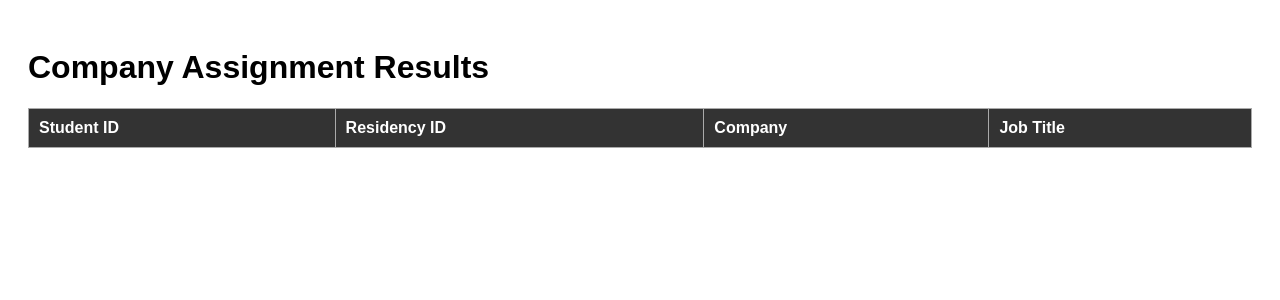
After one commit to SyedFahimRahman/B4Epic, a Flask app: page /allocation-results in a window 1280 px wide. The commit adds this page. Shown: the top 300 px of the page. Run offline with Flask 3, Linux system fonts and the light colour scheme; lists and menus that the app fills with data are empty.

Commit message:
Trying to work on allocation

```diff
--- a/app.py
+++ b/app.py
@@ -1,13 +1,15 @@
 from flask import Flask, redirect, url_for, render_template, session, flash, request
 from functools import wraps
 
-from allocation import run_allocation
+from assignment import get_allocation_details
 
 from flask_sqlalchemy import SQLAlchemy
 from flask_migrate import Migrate
 from config import Config
 
 from api import api_bp
+from models import *
+
 
 # Blueprints (optional modular organization)
 from flask import Blueprint
@@ -77,6 +79,7 @@ def login():
                     return render_template("login.html")
                 session["email"] = email
                 session["role"] = user.role
+                session["student_id"] = user.id
                 return redirect(url_for("index"))
         flash("Invalid credentials.")
     return render_template("login.html")
@@ -179,18 +182,14 @@ def admin_panel():
     pending_users = User.query.filter_by(is_approved=False).all()
     return render_template("admin.html", pending_users=pending_users)
 
-
-
-#  creating route for allocation function of residency assignment
 # ----------------- Allocation Routes -----------------
-@app.route('/run-allocation')
+"""@app.route('/run-allocation')
 def run_allocation_route():
     result = run_allocation(round_number=1)
     return result
+"""
 
-
-# creating route for company assignments
-
+# ----------------- Company Assignments -----------------
 @app.route('/view-assignments')
 def view_assignments():
     assignments = CompanyAssignment.query.all()
@@ -318,12 +317,8 @@ def list_residencies():
 @app.route('/student/rank_residencies', methods=['GET', 'POST'])
 @student_required
 def rank_residencies():
-    if session.get('role') != 'student':
-        flash("You must be logged in as a student.")
-        return redirect(url_for('login'))
-
     student_id = session.get('student_id')
-    positions = ResidencyPosition.query.all()  # Or filter as needed
+    positions = ResidencyPosition.query.all()
 
     if request.method == 'POST':
         position_order_str = request.form.get('position_order', '')
@@ -333,24 +328,52 @@ def rank_residencies():
 
         position_ids = position_order_str.split(',')
 
-        # Delete old rankings
+        # Delete old rankings for this student
         Ranking.query.filter_by(student_id=student_id).delete()
 
         # Add new rankings
         for rank, pos_id in enumerate(position_ids, start=1):
-            ranking = Ranking(student_id=student_id, residency_id=int(pos_id), rank_score=rank)
+            pos = ResidencyPosition.query.get(int(pos_id))
+            if pos is None:
+                continue
+            ranking = Ranking(
+                student_id=student_id,
+                company_id=pos.company_id,
+                residency_id=pos.id,
+                rank_score=rank
+            )
             db.session.add(ranking)
 
         db.session.commit()
-        flash("Your rankings have been saved!")
-        return redirect(url_for('rank_residencies'))
+        flash("Your rankings have been saved!")   # Flash message here
+
+        return redirect(url_for('index'))  # Redirect to home after submit
 
     return render_template('rank_residencies.html', positions=positions)
+"""@app.route('/run-allocation', methods=["POST"])
+def run_allocate_students():
+    # Check if the user is admin
+    if session.get("role") != "admin":
+        flash("Admin access only.")
+        return redirect(url_for("login"))
 
-from functools import wraps
-from flask import session, redirect, url_for, flash
+    try:
+        result = allocate_students()
+        flash("Allocation complete.")
+    except Exception as e:
+        flash(f"Error during allocation: {str(e)}")
 
+    return redirect(url_for("admin_panel"))
+@app.route('/allocations')
+def show_allocations():
+    data = get_allocation_details()
+    return render_template('allocation_results.html', allocations=data)
+"""
+from flask import jsonify
 
+from assignment import get_allocation_details
 
-if __name__ == "__main__":
-    app.run(debug=True)
+@app.route("/allocation-results")
+def show_allocations():
+    allocations = get_allocation_details()
+    return render_template("allocation_results.html", allocations=allocations)
--- /dev/null
+++ b/assignment.py
@@ -0,0 +1,24 @@
+from models import CompanyAssignment, ResidencyPosition
+from sqlalchemy.orm import joinedload
+
+def get_allocation_details():
+    allocations = CompanyAssignment.query.options(
+        joinedload(CompanyAssignment.student),
+        joinedload(CompanyAssignment.residency).joinedload(ResidencyPosition.company),
+        joinedload(CompanyAssignment.company)
+    ).all()
+
+    result = []
+    for alloc in allocations:
+        student = alloc.student
+        residency = alloc.residency
+        company = residency.company if residency else None
+
+        result.append({
+            'student_id': student.id if student else 'N/A',
+            'residency_id': residency.id if residency else 'N/A',
+            'company_name': company.name if company else 'N/A',
+            'job_title': residency.title if residency else 'N/A',
+        })
+
+    return result
--- a/templates/admin.html
+++ b/templates/admin.html
@@ -54,4 +54,9 @@
     </div>
   </div>
 </div>
+
+    <form action="{{ url_for('run_allocate_students') }}" method="POST" style="margin-top: 20px;">20px;">
+    <button type="submit" class="btn btn-primary">Run Allocation</button>
+</form>
+
 {% endblock %}
--- /dev/null
+++ b/templates/allocation_results.html
@@ -0,0 +1,53 @@
+<!DOCTYPE html>
+<html lang="en">
+<head>
+    <meta charset="UTF-8">
+    <title>Allocation Results</title>
+    <style>
+        body {
+            font-family: Arial, sans-serif;
+            padding: 20px;
+        }
+        table {
+            width: 100%;
+            border-collapse: collapse;
+            margin-top: 20px;
+        }
+        th, td {
+            border: 1px solid #aaa;
+            padding: 10px;
+            text-align: left;
+        }
+        th {
+            background-color: #333;
+            color: white;
+        }
+        tr:nth-child(even) {
+            background-color: #f4f4f4;
+        }
+    </style>
+</head>
+<body>
+    <h1>Company Assignment Results</h1>
+    <table>
+        <thead>
+            <tr>
+                <th>Student ID</th>
+                <th>Residency ID</th>
+                <th>Company</th>
+                <th>Job Title</th>
+            </tr>
+        </thead>
+        <tbody>
+            {% for alloc in allocations %}
+                <tr>
+                    <td>{{ alloc.student_id }}</td>
+                    <td>{{ alloc.residency_id }}</td>
+                    <td>{{ alloc.company_name or 'N/A' }}</td>
+                    <td>{{ alloc.job_title or 'N/A' }}</td>
+                </tr>
+            {% endfor %}
+        </tbody>
+    </table>
+</body>
+</html>
```
Also changed, not shown: allocate_students.py (added, +49 -0 lines), models.py (+32 -8 lines), templates/index.html (+13 -0 lines), templates/rank_residencies.html (+28 -9 lines).
